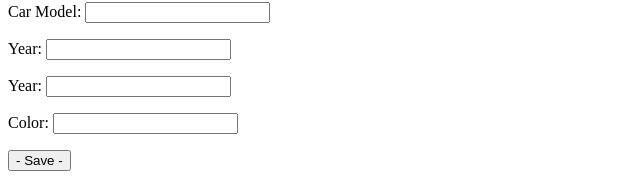
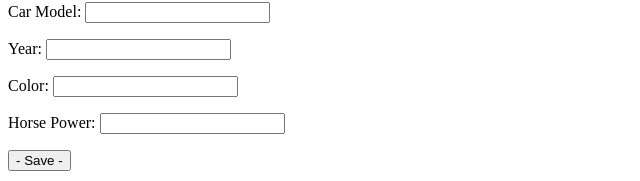
Before and after one commit to aaa-web/angular-basics, an Angular app: page /car in a window 1280 px wide. Shown: the part 125-306 px from the top of the page, without its empty margins (0-640 px from the left). Built offline with nearby package versions, Linux system fonts and the light colour scheme.

Commit message:
add submit a car

```diff
--- a/src/app/car/car.component.html
+++ b/src/app/car/car.component.html
@@ -1,7 +1,7 @@
 <h2>Car component</h2>
 <br>
 
-<form #carForm="ngForm">
+<form #carForm="ngForm" (ngSubmit)="onSubmit()">
     <p>
         <label for="model">Car Model: </label>
         <input type="text" name="model" #model="ngModel" [(ngModel)]="car.model" required>
@@ -13,14 +13,18 @@
     </p>
 
     <p>
-        <label for="color">Year: </label>
+        <label for="color">Color: </label>
         <input type="text" name="color" #color="ngModel" [(ngModel)]="car.color" required>
     </p>
 
     <p>
-        <label for="horsePower">Color: </label>
+        <label for="horsePower">Horse Power: </label>
         <input type="text" name="horsePower" #horsePower="ngModel" [(ngModel)]="car.horsePower" required>
     </p>
 
     <input type="submit" value="- Save -">
 </form>
+<br>
+<li *ngFor="let c of carArray">
+    <ul></ul>
+</li>
--- a/src/app/car/car.component.ts
+++ b/src/app/car/car.component.ts
@@ -9,13 +9,22 @@ import { Car } from "./car.model";
 export class CarComponent implements OnInit {
 
   car: Car;
+  carArray: Array<Car> = new Array;
 
   constructor() {
     this.car = new Car("","","","");
+  }
+
+  addCar() {
+    this.carArray.push(this.car);
   }
 
   ngOnInit() {
 
   }
 
+  onSubmit() {
+    // this.addCar();
+    console.log(this.car);
+  }
 }
```
